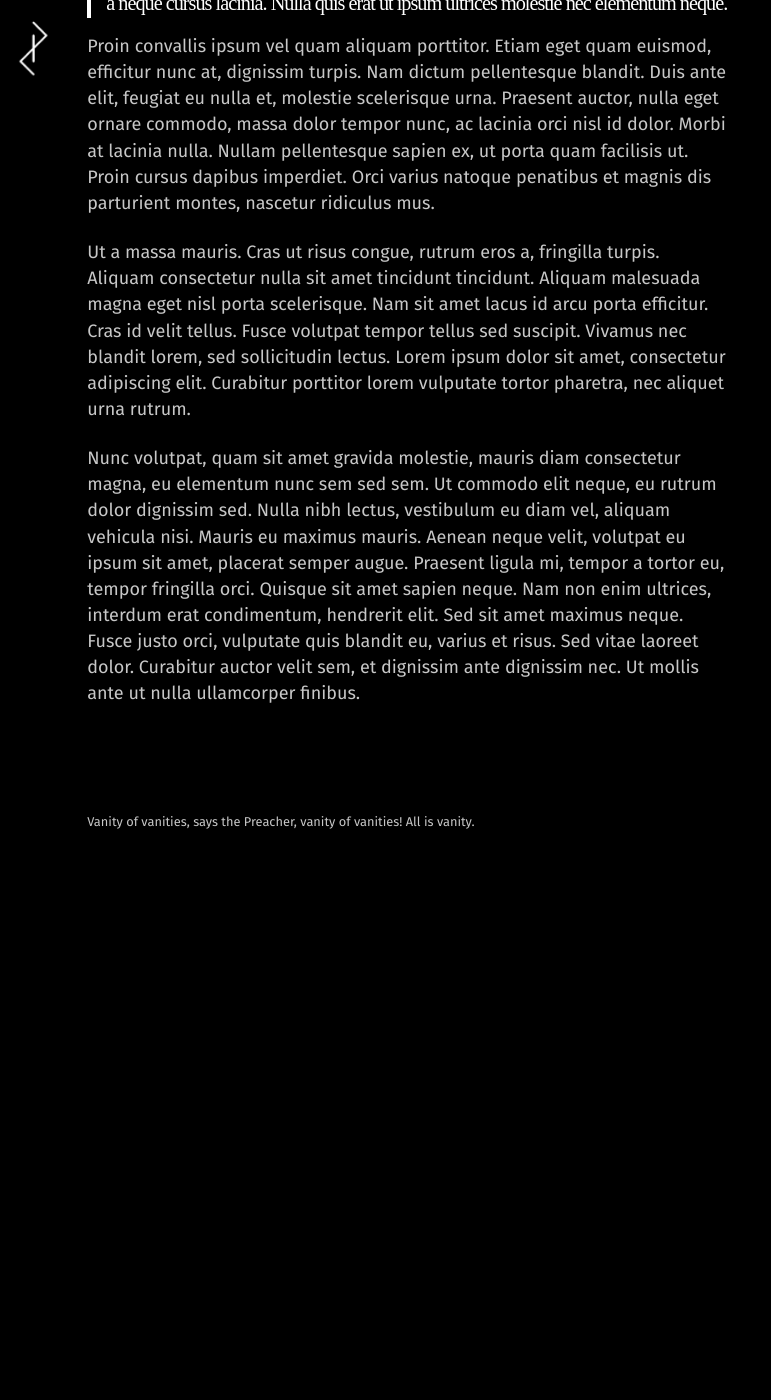
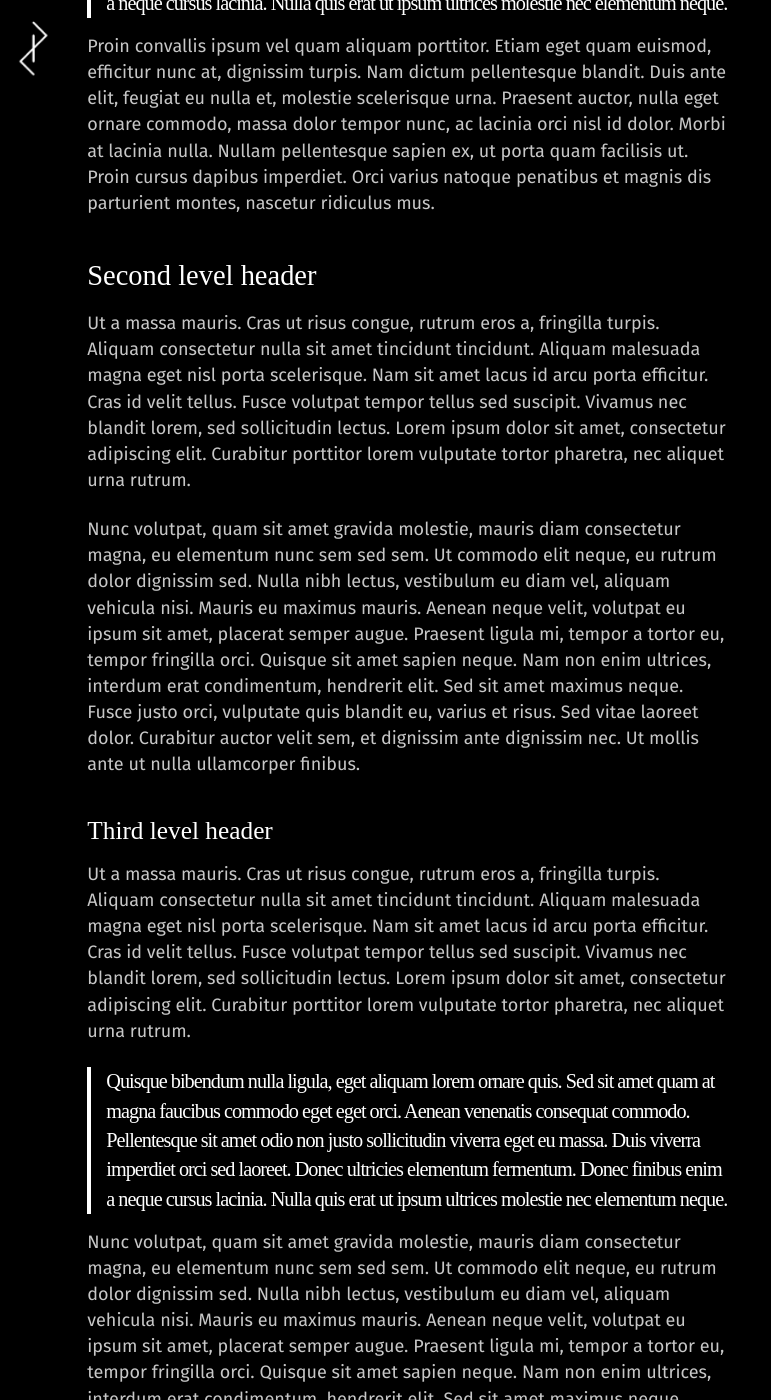
Before and after one commit to lkpttn/fopx, a Jekyll site: the page built from _posts/2018-10-30-design-system-masterclass.markdown, in a window 1280 px wide and 1400 px high, scrolled down 993 px. Shown: the whole window, without its empty margins (0-771 px from the left). Built offline with Jekyll 4.4.1, drawn with Linux system fonts in a browser that asks for light colours; some web fonts are replaced; before the commit the page ends 1825 px from its top, so only the background shows below that; some of the changed text lies outside the part shown.

```diff
--- a/_config.yml
+++ b/_config.yml
@@ -24,9 +24,6 @@ url: '' # the base hostname & protocol for your site, e.g. http://example.com
 twitter_username: friendofpixels
 github_username: lkpttn
 
-# Collections
-collections:
-
 # Build settings
 markdown: kramdown
 theme:
--- a/_posts/2018-10-30-long-title.markdown
+++ b/_posts/2018-10-30-design-system-masterclass.markdown
@@ -15,6 +16,16 @@ Lorem ipsum dolor sit amet, consectetur adipiscing elit. Nulla sagittis leo vita
 
 Proin convallis ipsum vel quam aliquam porttitor. Etiam eget quam euismod, efficitur nunc at, dignissim turpis. Nam dictum pellentesque blandit. Duis ante elit, feugiat eu nulla et, molestie scelerisque urna. Praesent auctor, nulla eget ornare commodo, massa dolor tempor nunc, ac lacinia orci nisl id dolor. Morbi at lacinia nulla. Nullam pellentesque sapien ex, ut porta quam facilisis ut. Proin cursus dapibus imperdiet. Orci varius natoque penatibus et magnis dis parturient montes, nascetur ridiculus mus.
 
+## Second level header
+
 Ut a massa mauris. Cras ut risus congue, rutrum eros a, fringilla turpis. Aliquam consectetur nulla sit amet tincidunt tincidunt. Aliquam malesuada magna eget nisl porta scelerisque. Nam sit amet lacus id arcu porta efficitur. Cras id velit tellus. Fusce volutpat tempor tellus sed suscipit. Vivamus nec blandit lorem, sed sollicitudin lectus. Lorem ipsum dolor sit amet, consectetur adipiscing elit. Curabitur porttitor lorem vulputate tortor pharetra, nec aliquet urna rutrum.
 
 Nunc volutpat, quam sit amet gravida molestie, mauris diam consectetur magna, eu elementum nunc sem sed sem. Ut commodo elit neque, eu rutrum dolor dignissim sed. Nulla nibh lectus, vestibulum eu diam vel, aliquam vehicula nisi. Mauris eu maximus mauris. Aenean neque velit, volutpat eu ipsum sit amet, placerat semper augue. Praesent ligula mi, tempor a tortor eu, tempor fringilla orci. Quisque sit amet sapien neque. Nam non enim ultrices, interdum erat condimentum, hendrerit elit. Sed sit amet maximus neque. Fusce justo orci, vulputate quis blandit eu, varius et risus. Sed vitae laoreet dolor. Curabitur auctor velit sem, et dignissim ante dignissim nec. Ut mollis ante ut nulla ullamcorper finibus.
+
+### Third level header
+
+Ut a massa mauris. Cras ut risus congue, rutrum eros a, fringilla turpis. Aliquam consectetur nulla sit amet tincidunt tincidunt. Aliquam malesuada magna eget nisl porta scelerisque. Nam sit amet lacus id arcu porta efficitur. Cras id velit tellus. Fusce volutpat tempor tellus sed suscipit. Vivamus nec blandit lorem, sed sollicitudin lectus. Lorem ipsum dolor sit amet, consectetur adipiscing elit. Curabitur porttitor lorem vulputate tortor pharetra, nec aliquet urna rutrum.
+
+> Quisque bibendum nulla ligula, eget aliquam lorem ornare quis. Sed sit amet quam at magna faucibus commodo eget eget orci. Aenean venenatis consequat commodo. Pellentesque sit amet odio non justo sollicitudin viverra eget eu massa. Duis viverra imperdiet orci sed laoreet. Donec ultricies elementum fermentum. Donec finibus enim a neque cursus lacinia. Nulla quis erat ut ipsum ultrices molestie nec elementum neque.
+
+Nunc volutpat, quam sit amet gravida molestie, mauris diam consectetur magna, eu elementum nunc sem sed sem. Ut commodo elit neque, eu rutrum dolor dignissim sed. Nulla nibh lectus, vestibulum eu diam vel, aliquam vehicula nisi. Mauris eu maximus mauris. Aenean neque velit, volutpat eu ipsum sit amet, placerat semper augue. Praesent ligula mi, tempor a tortor eu, tempor fringilla orci. Quisque sit amet sapien neque. Nam non enim ultrices, interdum erat condimentum, hendrerit elit. Sed sit amet maximus neque. Fusce justo orci, vulputate quis blandit eu, varius et risus. Sed vitae laoreet dolor. Curabitur auctor velit sem, et dignissim ante dignissim nec. Ut mollis ante ut nulla ullamcorper finibus.
--- a/_posts/2018-11-24-life-of-the-data-mind.markdown
+++ b/_posts/2018-11-24-life-of-the-data-mind.markdown
@@ -2,7 +2,7 @@
 layout: post
 title: 'Life of the Data Mind'
 date: 2018-11-24 17:40:28 -0400
-categories: project
+category: project
 tags: print data
 image: projects/datamind/header.jpg
 ---
```
Also changed, not shown: other parts of _posts/2018-10-30-design-system-masterclass.markdown (+2 -1 lines).
